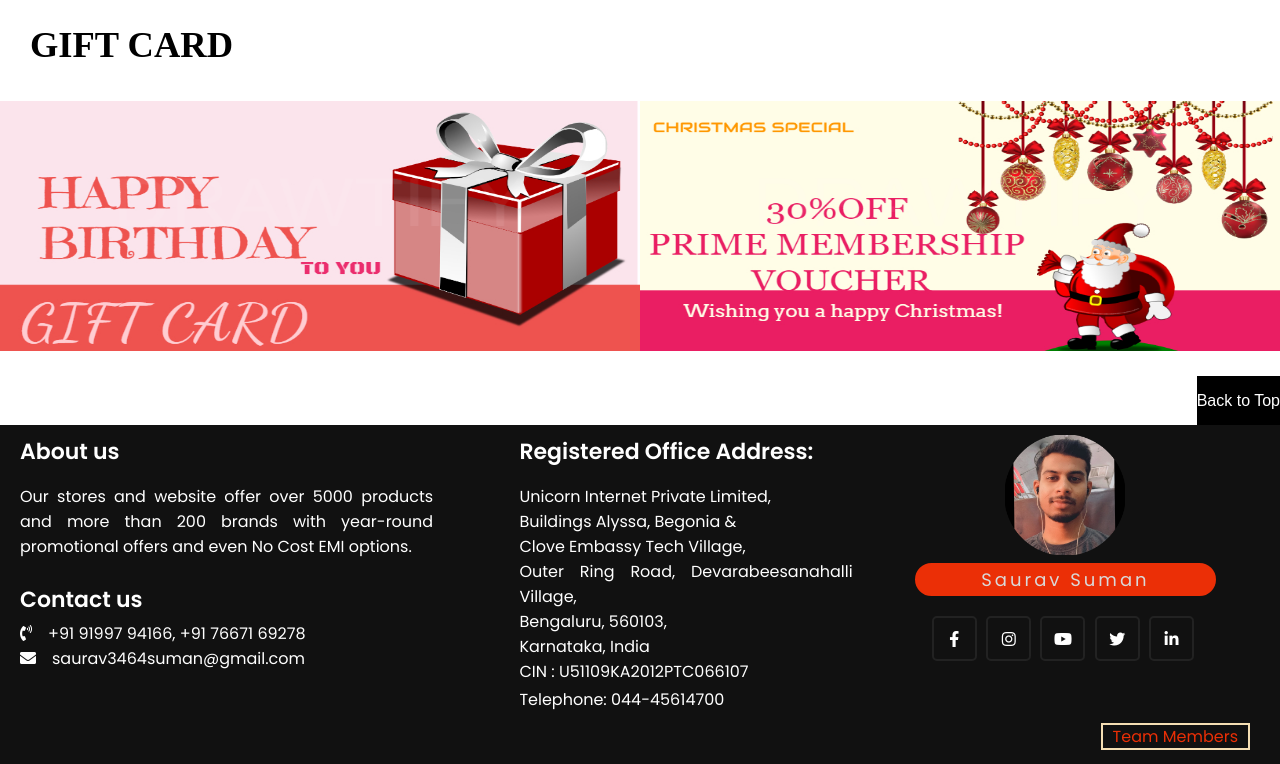
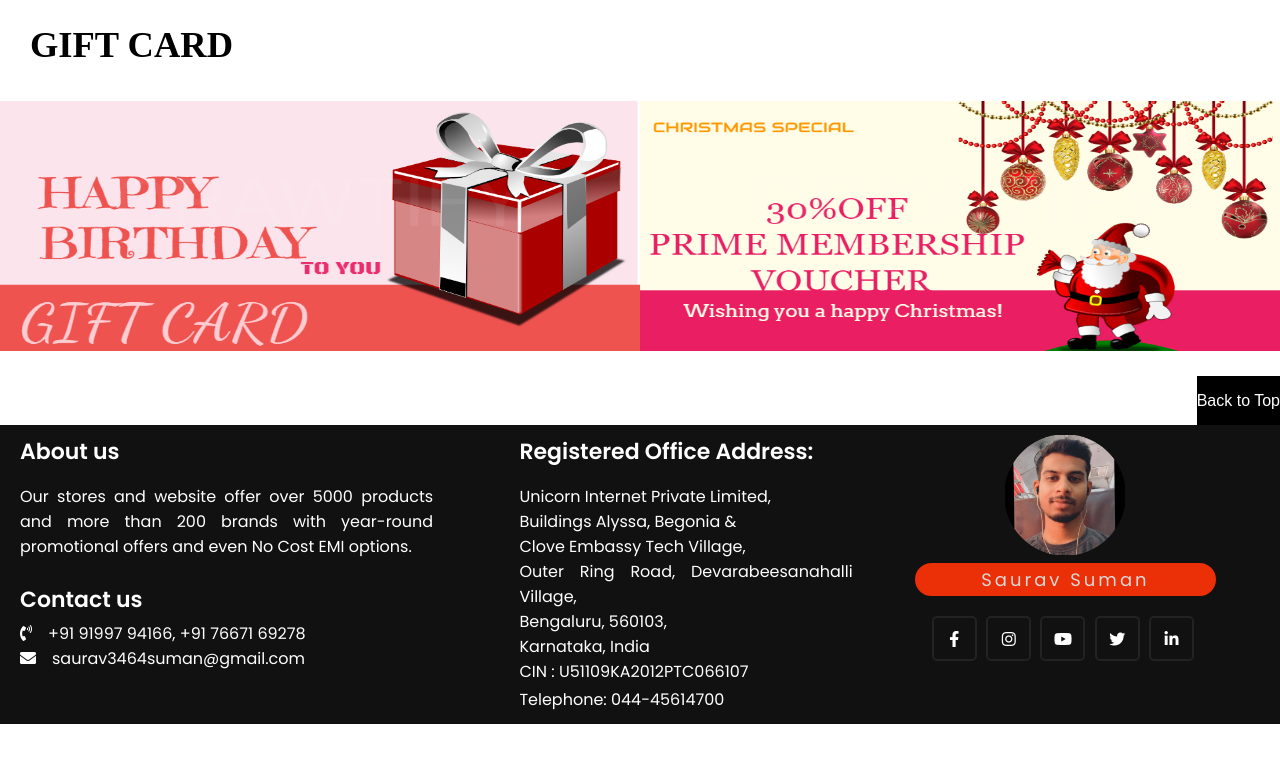
Before and after one commit to saurav3464/Uni-corn, a plain HTML site: page index.html in a window 1280 px wide. Shown: the part 4306-5070 px from the top of the page. After the commit the page ends 5030 px from the top, so only its background shows below. Drawn offline with Linux system fonts and the light colour scheme.

Commit message:
Update index.html

```diff
--- a/index.html
+++ b/index.html
@@ -433,10 +433,10 @@
           </form>
         </div>
       </div>
-      <div class="bottom" style="padding-right: 30px;">
+     <!-- <div class="bottom" style="padding-right: 30px;">
         <a href="" style="border: 2px solid wheat; padding: 0 10px;"><span>Team Members </span> </a>
         <p style="color: black; padding-bottom: 10px;"></p>
-      </div>
+      </div> -->
     </footer>
 
 </body>
```
